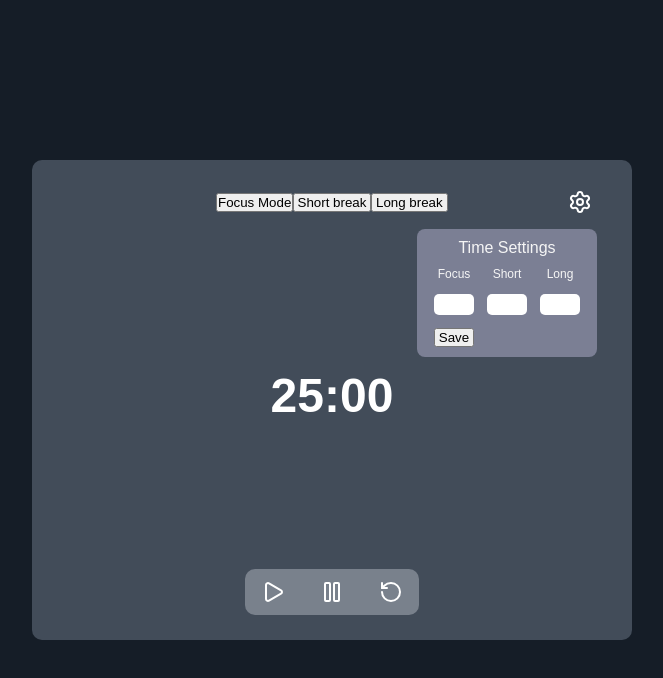
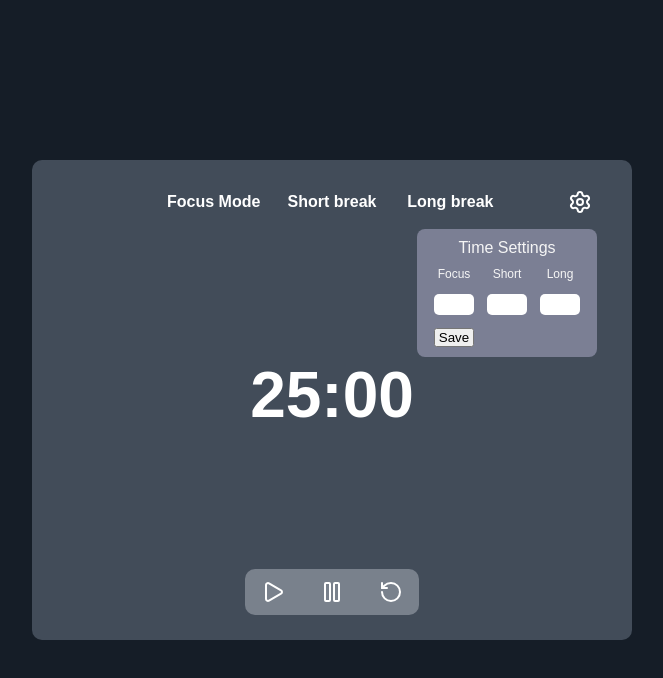
Before and after one commit to ryanwlvp/web-dev-mini-projects, a plain HTML site: page 01-timer-pomodoro/index.html in a window 1280 px wide. Shown: the whole page, without its empty margins (308-971 px from the left). Drawn offline with nearby package versions, Linux system fonts and the light colour scheme; a web font is replaced by a local one.

Commit message:
feat: aumenta o tamanho da fonte e simplifica código dos botões

```diff
--- a/01-timer-pomodoro/css/timer.css
+++ b/01-timer-pomodoro/css/timer.css
@@ -37,7 +37,7 @@ body {
     position: absolute;
     top: 50%;
     transform: translateY(-50%);
-    font-size: 3em;
+    font-size: 4em;
     padding-bottom: 10px;
     font-family: "Encode Sans Semi Expanded", sans-serif;
     font-weight: bold;
@@ -71,6 +71,8 @@ body {
     background-color: #424C59;
 }
 
+
+
 /* Configurações gerais dos botões de controle */
 
 .options {
@@ -86,11 +88,12 @@ body {
 }
 .modesGroup {
     grid-column: 2;
+    gap: 5px;
     display: grid;
     grid-template-columns: repeat(3, 1fr);
 
 }
-.modeButton {
+.modeButtons {
     font-size: 1em;
     padding: 5px 10px;
     background-color: transparent;
@@ -101,7 +104,7 @@ body {
     font-weight: bold;
 }
 
-.modeButton:hover {
+.modeButtons:hover, .modeButtons.active {
     cursor: pointer;
     background-color: #79818C;
 }
```
